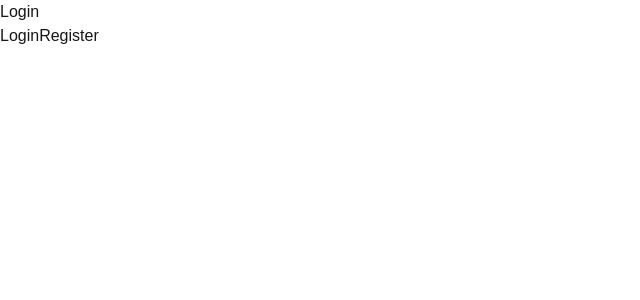
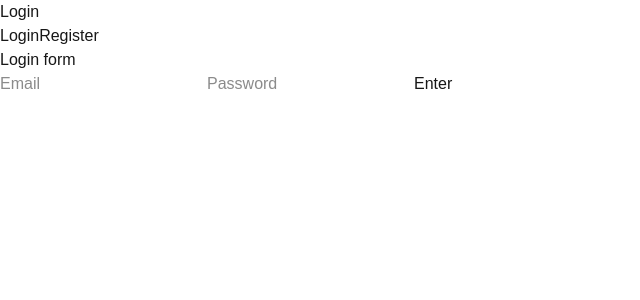
Before and after one commit to xenkou90/film-club, a Next.js app: page / in a window 1280 px wide. Shown: the top 300 px of the page, without its empty margins (0-640 px from the left). Built offline with nearby package versions, Linux system fonts and the light colour scheme.

Commit message:
feat: conditionally render login and register forms

```diff
--- a/src/components/AuthCard.tsx
+++ b/src/components/AuthCard.tsx
@@ -11,13 +11,33 @@
         <div>
             <h1>{mode === "login" ? "Login" : "Register"}</h1>
 
-            <button type="button" onClick={() => setMode("login")}>
-                Login
-            </button>
+            <div>
+                <button onClick={() => setMode("login")}>Login</button>
+                <button onClick={() => setMode("register")}>Register</button>
+            </div>
 
-            <button type="button" onClick={() => setMode("register")}>
-                Register
-            </button>
+            {mode === "login" && (
+                <form>
+                    <p>Login form</p>
+
+                    <input type="email" placeholder="Email" />
+                    <input type="password" placeholder="Password" />
+
+                    <button type="submit">Enter</button>
+                </form>
+            )}
+
+            {mode === "register" && (
+                <form>
+                    <p>Register form</p>
+
+                    <input type="email" placeholder="Email" />
+                    <input type="password" placeholder="Password" />
+                    <input type="password" placeholder="Confirm Password" />
+
+                    <button type="submit">Create account</button>
+                </form>
+            )}
         </div>
     );
 }
```
